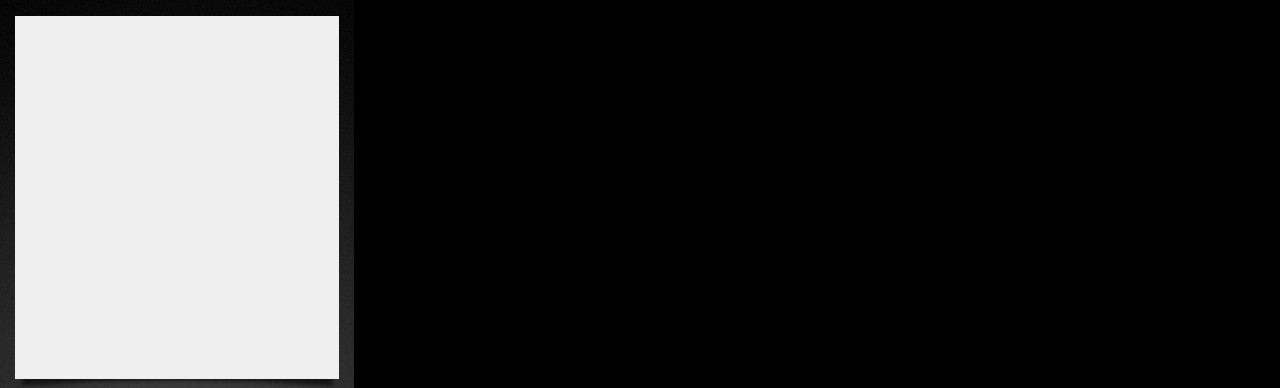
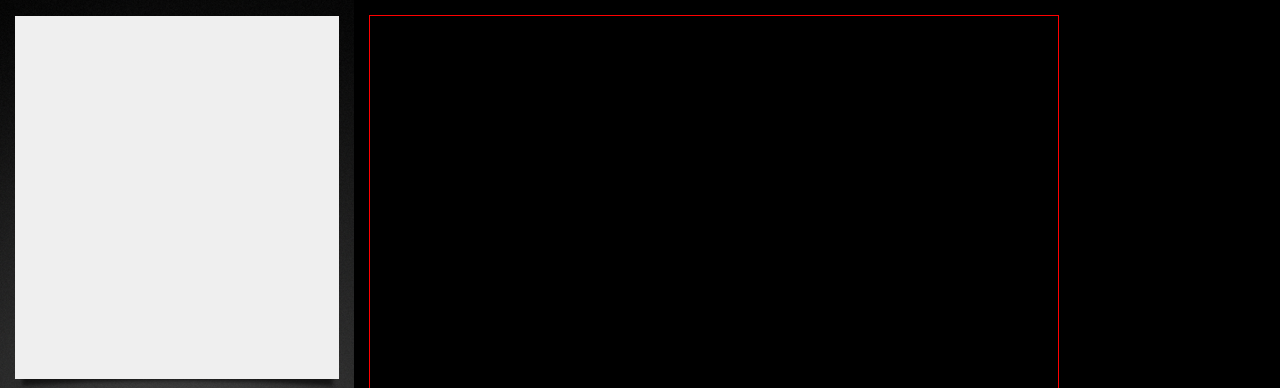
Before and after one commit to torusoft/Ice-Awards-2012, a plain HTML site: page index.html in a window 1280 px wide. Shown: the top 388 px of the page. Drawn offline with nearby package versions, Linux system fonts and the light colour scheme.

Commit message:
Modified instagram dimensions

```diff
--- a/index.html
+++ b/index.html
@@ -17,11 +17,11 @@ P{margin: 0; padding: 0;}
 	position: absolute;
 	top: 0px;
 	left: 354px;
-	width: 486px;
-	height: 252px;
-	border: 1px solid #000;
+	width: 688px;
+	height: 387px;
+	border: 1px solid red;
 	z-index: 10;
-
+	margin: 15px;
 }
 
 .twitter-feed-area{position: absolute; top: 0px; left: 0px; width: 354px; height: 448px; overflow: hidden; background: #000; background: url('twitter-area-background.png') no-repeat bottom;}
```
